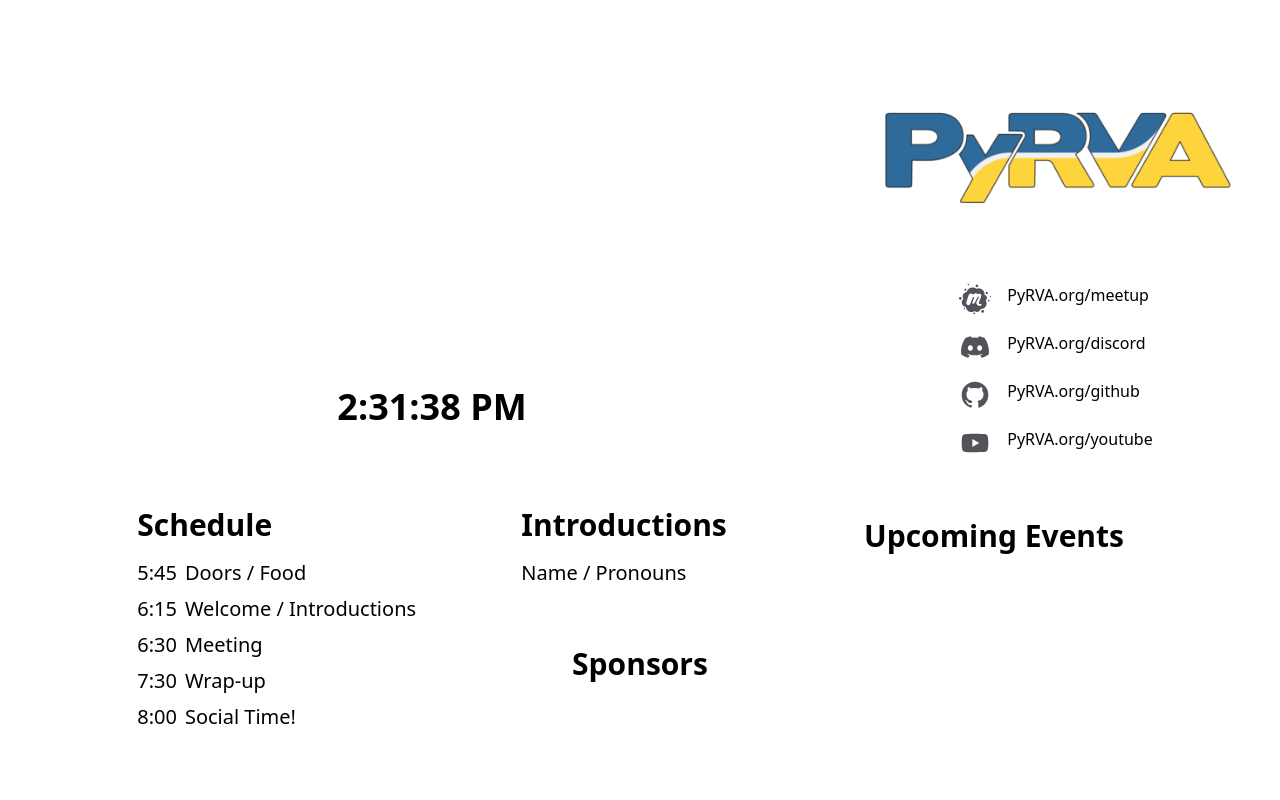
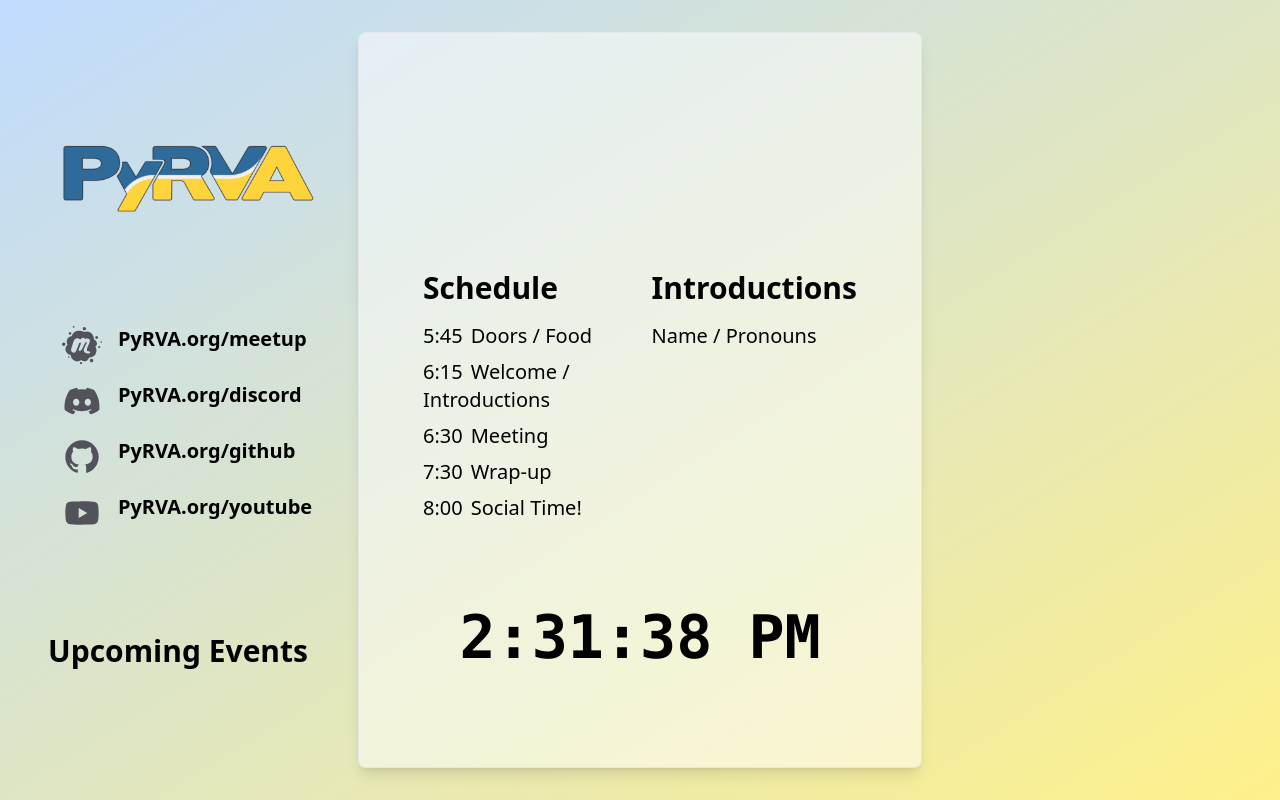
Before and after one commit to pyrva/PyRVA.github.io, a Flask app: template src/pyrva/templates/pages/meeting.html in a window 1280 px wide. Run offline with Flask 3, Linux system fonts and the light colour scheme; the template is opened without the code that fills it, so the values that code supplies are empty; some libraries are stand-ins or nearby versions.

Commit message:
improve meeting layout

```diff
--- /dev/null
+++ b/src/pyrva/templates/components/sponsor_list.html
@@ -0,0 +1,13 @@
+{% for tier, sponsor_list in sponsors.items() %}
+{% if sponsor_list %}
+<div class="py-8 sm:py-18">
+    <h2 class="mt-2 text-4xl font-bold tracking-tight text-gray-500 sm:text-5xl text-center">{{ tier|title }} Sponsors
+    </h2>
+    <div class="flex justify-center my-8 gap-8">
+        {% for sponsor in sponsor_list %}
+        {% include 'components/sponsor.html' %}
+        {% endfor %}
+    </div>
+</div>
+{% endif %}
+{% endfor %}
--- a/src/pyrva/templates/pages/meeting.html
+++ b/src/pyrva/templates/pages/meeting.html
@@ -4,16 +4,47 @@
 
 {% block body %}
 
-<body class="grid grid-cols-3 grid-rows-5 h-screen p-0 m-0 gap-8 p-8">
-
-    <section id="event"
-        class="col-start-1 col-end-3 row-start-1 row-end-3 flex flex-col items-center gap-8 justify-evenly">
-        <img class="rounded-lg w-2/5" src="{{ event.image }}" alt="{{ event.title }}" />
-        <h1 class="text-5xl font-bold">{{ event.title }}</h1>
+<body>
+    <div class="flex h-screen gap-8 px-12 py-8 bg-gradient-to-br from-blue-200 to-yellow-200">
+        <section id="pyrva" class="flex flex-col justify-evenly basis-1/4">
+            <a href="{{ url_for('index') }}" class="mx-auto"><img
+                    src="{{ url_for('static', filename='images/logo.png') }}" alt="PyRVA Logo" /></a>
+            <ul class="space-y-4 w-fit mx-auto font-semibold">
+                <li class="flex gap-4 text-xl"><span class="text-zinc-600">{% include 'icons/meetup.svg' %}</span>
+                    PyRVA.org/meetup
+                </li>
+                <li class="flex gap-4 text-xl"><span class="text-zinc-600">{% include 'icons/discord.svg' %}</span>
+                    PyRVA.org/discord</li>
+                <li class="flex gap-4 text-xl"><span class="text-zinc-600">{% include 'icons/github.svg' %}</span>
+                    PyRVA.org/github
+                </li>
+                <li class="flex gap-4 text-xl"><span class="text-zinc-600">{% include 'icons/youtube.svg' %}</span>
+                    PyRVA.org/youtube</li>
+            </ul>
+            <div class="w-full">
+                <h2 class="text-3xl font-semibold">Upcoming Events</h2>
+                <div class="grid grid-cols-1 gap-1">
+                    {% for event in upcoming %}
+                    <div class="relative flex items-center space-x-3 rounded-lg px-6 py-5">
+                        <div class="flex-shrink-0">
+                            <img class="h-16 aspect-video rounded-lg" src="{{ event.image }}" alt="">
+                        </div>
+                        <div class="min-w-0 flex-1">
+                            <span class="absolute inset-0" aria-hidden="true"></span>
+                            <p class="text-lg font-medium text-gray-900">{{ event.title }}</p>
+                            <time class="truncate text-lg text-gray-500">{{
+                                event.datetime|format_datetime(config.MEETUP_DT_FORMAT,
+                                config.EVENT_DT_FORMAT) }}</time>
+                        </div>
+                    </div>
+                    {% endfor %}
+                </div>
+            </div>
         </section>
 
-    <section id="schedule" class="flex col-start-1 col-end-3 row-start-3 row-end-5 flex-col items-center gap-8">
-        <div id="clock" class="text-4xl py-12 font-bold"></div>
+        <section id="event" class="flex flex-col items-center gap-8 justify-evenly basis-1/2 border rounded-lg shadow-lg p-16 bg-white/50">
+            <img class="rounded-lg w-4/5" src="{{ event.image }}" alt="{{ event.title }}" />
+            <h1 class="text-5xl font-bold">{{ event.title }}</h1>
             <div class="flex justify-evenly w-full">
                 <div>
                     <h2 class="text-3xl font-semibold">Schedule</h2>
@@ -32,61 +63,17 @@
                         {% for icebreaker in icebreakers %}
                         <li>{{ icebreaker }}</li>
                         {% endfor %}
-
                     </ul>
                 </div>
             </div>
+            <div id="clock" class="text-6xl font-bold font-mono"></div>
         </section>
 
-    <section id="pyrva" class="col-start-3 col-end-4 row-start-1 row-end-5 flex flex-col justify-evenly">
-        <a href="{{ url_for('index') }}" class="mx-auto"><img src="{{ url_for('static', filename='images/logo.png') }}"
-                alt="PyRVA Logo" /></a>
-        <ul class="space-y-4 w-fit mx-auto">
-            <li class="flex gap-4"><span class="text-zinc-600">{% include 'icons/meetup.svg' %}</span> PyRVA.org/meetup
-            </li>
-            <li class="flex gap-4"><span class="text-zinc-600">{% include 'icons/discord.svg' %}</span>
-                PyRVA.org/discord</li>
-            <li class="flex gap-4"><span class="text-zinc-600">{% include 'icons/github.svg' %}</span> PyRVA.org/github
-            </li>
-            <li class="flex gap-4"><span class="text-zinc-600">{% include 'icons/youtube.svg' %}</span>
-                PyRVA.org/youtube</li>
-        </ul>
-
-        <div class="w-full">
-            <h2 class="text-3xl font-semibold">Upcoming Events</h2>
-
-            <div class="grid grid-cols-1 gap-1">
-                {% for event in upcoming %}
-                <div class="relative flex items-center space-x-3 rounded-lg px-6 py-5">
-                    <div class="flex-shrink-0">
-                        <img class="h-14 aspect-video rounded-lg" src="{{ event.image }}" alt="">
-                    </div>
-                    <div class="min-w-0 flex-1">
-                        <span class="absolute inset-0" aria-hidden="true"></span>
-                        <p class="text-md font-medium text-gray-900">{{ event.title }}</p>
-                        <time class="truncate text-md text-gray-500">{{
-                            event.datetime|format_datetime(config.MEETUP_DT_FORMAT,
-                            config.EVENT_DT_FORMAT) }}</time>
-                    </div>
-                </div>
-                {% endfor %}
-            </div>
+        <section id="sponsors" class="basis-1/4">
+            {% include 'components/sponsor_list.html' %}
+        </section>
     </div>
 
-    </section>
-
-    <section id="sponsors" class="row-start-5 row-end-6 col-start-1 col-end-4">
-        <h2 class="text-3xl font-semibold text-center">Sponsors</h2>
-        <div class="flex justify-center gap-12 py-8">
-            {% for level, sponsor_list in sponsors.items() %}
-            {% if sponsor_list %}
-            {% for sponsor in sponsor_list %}
-            <img class="max-h-32" src="{{ url_for('static', filename=sponsor.logo) }}" alt="{{ sponsor.name }}" />
-            {% endfor %}
-            {% endif %}
-            {% endfor %}
-        </div>
-    </section>
     <script src="{{ url_for('static', filename='js/clock.js') }}"></script>
 </body>
 {% endblock %}
```
Also changed, not shown: data/events.json (+24 -24 lines), src/pyrva/templates/pages/sponsors.html (+1 -14 lines), src/pyrva/static/images/sponsor_logos/jetbrains.png. Lines whose indentation alone changed are shown as unchanged.
